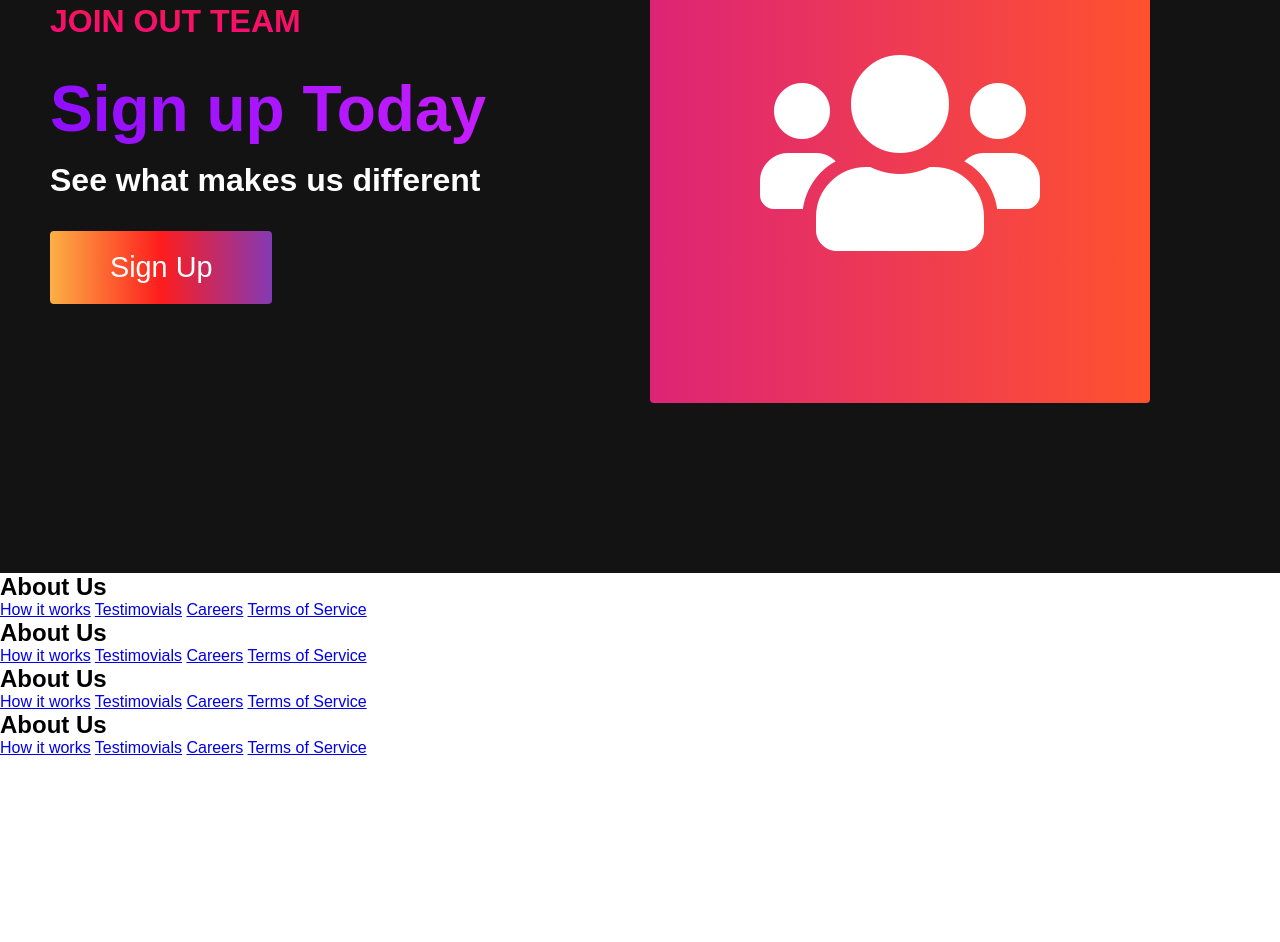
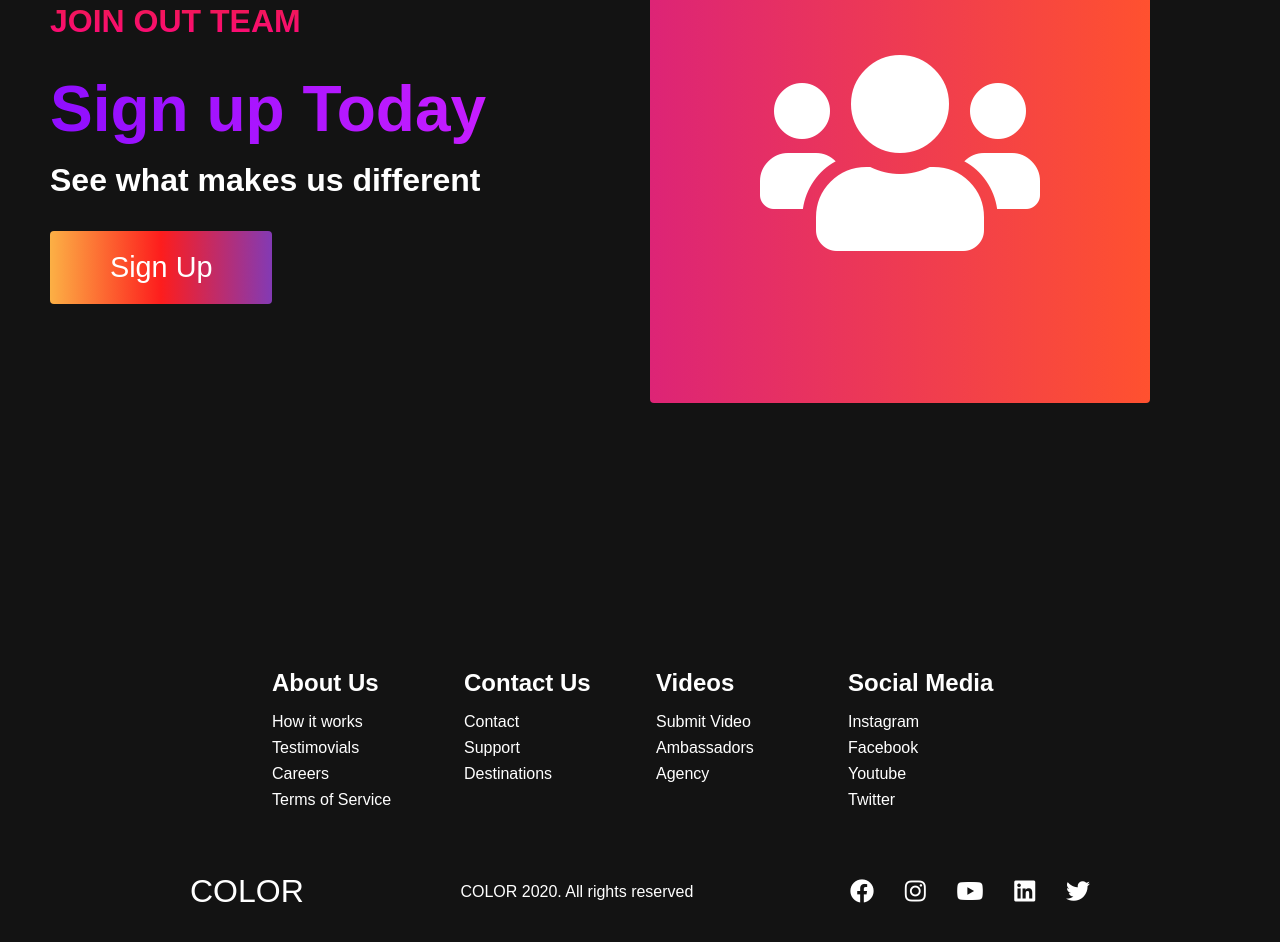
Before and after one commit to DMBlackman/HTML-Practice2-JS, a plain HTML site: page index.html in a window 1280 px wide. Shown: the part 3295-4237 px from the top of the page. Before the commit the page ends 4052 px from the top, so only its background shows below. Drawn offline with Linux system fonts and the light colour scheme.

Commit message:
Created footer tab and elements

```diff
--- a/index.html
+++ b/index.html
@@ -111,41 +111,64 @@
     </div>
 
     <!-- Footer Section  -->
-    <div class="footer_container">
+    <div class="footer__container">
       <div class="footer__links">
         <div class="footer__link--wrapper">
           <div class="footer__link--items">
             <h2>About Us</h2>
             <a href="/sign-up">How it works</a>
-            <a href="/sign-up">Testimovials</a>
-            <a href="/sign-up">Careers</a>
-            <a href="/sign-up">Terms of Service</a>
+            <a href="/">Testimovials</a>
+            <a href="/">Careers</a>
+            <a href="/">Terms of Service</a>
           </div>
           <div class="footer__link--items">
-            <h2>About Us</h2>
-            <a href="/sign-up">How it works</a>
-            <a href="/sign-up">Testimovials</a>
-            <a href="/sign-up">Careers</a>
-            <a href="/sign-up">Terms of Service</a>
+            <h2>Contact Us</h2>
+            <a href="/">Contact</a>
+            <a href="/">Support</a>
+            <a href="/">Destinations</a>
           </div>
         </div>
         <div class="footer__link--wrapper">
           <div class="footer__link--items">
-            <h2>About Us</h2>
-            <a href="/sign-up">How it works</a>
-            <a href="/sign-up">Testimovials</a>
-            <a href="/sign-up">Careers</a>
-            <a href="/sign-up">Terms of Service</a>
+            <h2>Videos</h2>
+            <a href="/">Submit Video</a>
+            <a href="/">Ambassadors</a>
+            <a href="/">Agency</a>
           </div>
           <div class="footer__link--items">
-            <h2>About Us</h2>
-            <a href="/sign-up">How it works</a>
-            <a href="/sign-up">Testimovials</a>
-            <a href="/sign-up">Careers</a>
-            <a href="/sign-up">Terms of Service</a>
+            <h2>Social Media</h2>
+            <a href="/">Instagram</a>
+            <a href="/">Facebook</a>
+            <a href="/">Youtube</a>
+            <a href="/">Twitter</a>
           </div>
         </div>
       </div>
+      <setion class="social__media">
+        <div class="social__media--wrap">
+          <div class="footer__logo">
+            <a href="/" id="footer__logo">COLOR</a>
+          </div>
+          <p class="website__rights">COLOR 2020. All rights reserved</p>
+          <div class="social__icons">
+            <a href="/" class="social__icon--link" target="_blank">
+              <i class="fab fa-facebook"></i>
+            </a>
+            <a href="/" class="social__icon--link" target="_blank">
+              <i class="fab fa-instagram"></i>
+            </a>
+            <a href="/" class="social__icon--link" target="_blank">
+              <i class="fab fa-youtube"></i>
+            </a>
+            <a href="/" class="social__icon--link" target="_blank">
+              <i class="fab fa-linkedin"></i>
+            </a>
+            <a href="/" class="social__icon--link" target="_blank">
+              <i class="fab fa-twitter"></i>
+            </a>
+          </div>
+        </div>
+      </setion>
     </div>
     <script src="app.js"></script>
   </body>
--- a/styles.css
+++ b/styles.css
@@ -553,3 +553,117 @@
 }
 
 /* footer CSS*/
+.footer__container {
+  background-color: #131313;
+  padding: 5rem 0;
+  display: flex;
+  flex-direction: column;
+  justify-content: center;
+  align-items: center;
+}
+
+#footer__logo {
+  color: #fff;
+  display: flex;
+  align-items: pointer;
+  cursor: pointer;
+  text-decoration: none;
+  font-size: 2rem;
+}
+
+.footer__links {
+  width: 100%;
+  max-width: 1000px;
+  display: flex;
+  justify-content: center;
+}
+
+.footer__link--wrapper {
+  display: flex;
+}
+
+.footer__link--items {
+  display: flex;
+  flex-direction: column;
+  align-items: flex-start;
+  margin: 16px;
+  text-align: left;
+  width: 160px;
+  box-sizing: border-box;
+}
+
+.footer__link--items h2 {
+  margin-bottom: 16px;
+  color: #fff;
+}
+
+.footer__link--items a {
+  color: #fff;
+  text-decoration: none;
+  margin-bottom: 0.5rem;
+}
+
+.footer__link--items a:hover {
+  color: #e9e9e9;
+  transition: 0.3s ease-out;
+}
+
+.social__icon--link {
+  color: #fff;
+  font-size: 24px;
+}
+
+.social__media {
+  max-width: 1000px;
+  width: 100%;
+}
+
+.social__media--wrap {
+  display: flex;
+  justify-content: space-between;
+  align-items: center;
+  width: 90%;
+  max-width: 1000px;
+  margin: 40px auto 0 auto;
+}
+
+.social__icons {
+  color: #fff;
+  display: flex;
+  justify-content: space-between;
+  align-items: center;
+  width: 240px;
+}
+.website__rights {
+  color: #fff;
+}
+
+@media screen and (max-width: 820px) {
+  .footer__links {
+    padding-top: 2rem;
+  }
+
+  #footer__logo {
+    margin-bottom: 2rem;
+  }
+
+  .website__rights {
+    margin-bottom: 2rem;
+  }
+
+  .footer__link--wrapper {
+    flex-direction: column;
+  }
+
+  .social__media--wrap {
+    flex-direction: column;
+  }
+}
+
+@media screen and (max-width: 480px) {
+  .footer__link--items {
+    margin: 0;
+    padding: 10px;
+    width: 100%;
+  }
+}
```
